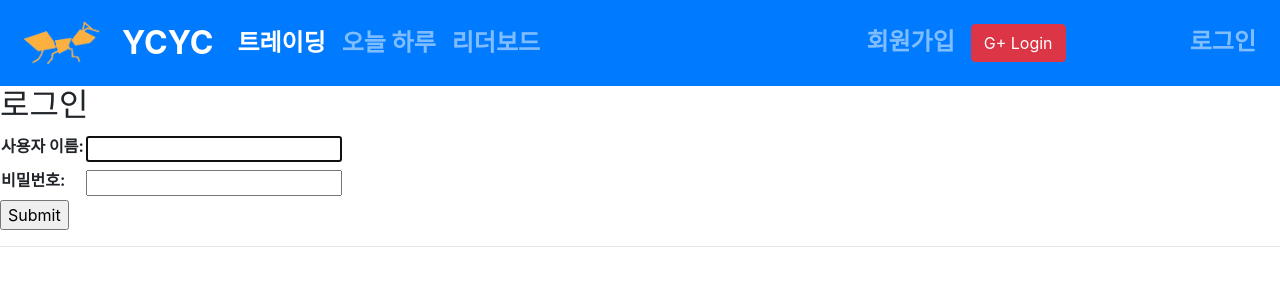
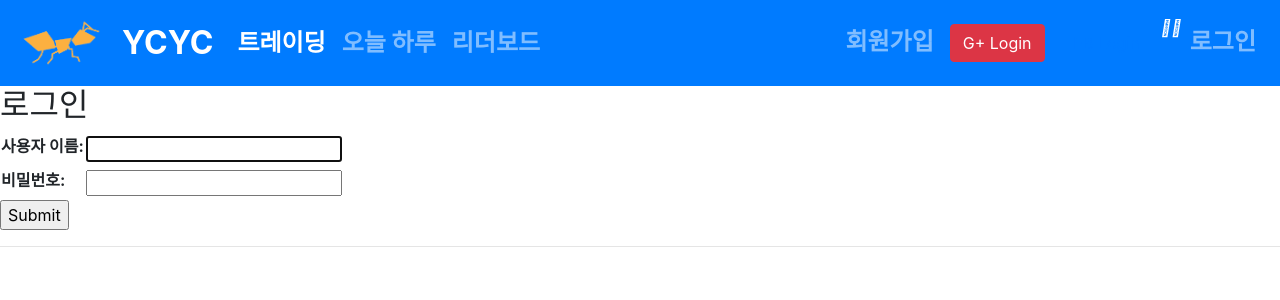
Before and after one commit to pirogramming/YoungCha_x2, a Django app: page /login/ in a window 1280 px wide. Shown: the top 300 px of the page. Run offline with Django 3.2, Linux system fonts and the light colour scheme; some libraries are stand-ins or nearby versions.

Commit message:
fontawesome 도입중

```diff
--- a/YoungCha_x2/templates/layout.html
+++ b/YoungCha_x2/templates/layout.html
@@ -18,6 +18,7 @@
             src="https://stackpath.bootstrapcdn.com/bootstrap/4.3.1/js/bootstrap.min.js"></script>
     <link href="https://fonts.googleapis.com/css?family=Anton&display=swap" rel="stylesheet">
     <link href="https://fonts.googleapis.com/css?family=Advent+Pro|Orbitron&display=swap" rel="stylesheet">
+    <link href="https://stackpath.bootstrapcdn.com/font-awesome/4.7.0/css/font-awesome.min.css" rel="stylesheet" integrity="sha384-wvfXpqpZZVQGK6TAh5PVlGOfQNHSoD2xbE+QkPxCAFlNEevoEH3Sl0sibVcOQVnN" crossorigin="anonymous">
 <!--{% load staticfiles %}-->
 <!--    <script src="{% static 'css/layout.css' %}"></script>-->
     <!--    <link href="layout2.css" rel="stylesheet">-->
@@ -323,7 +324,9 @@
                 <a class="nav-link" href="{% url 'accounts:signup' %}?next={{ request.path }}">회원가입</a>
             </li>
 <a href="{% url "social:begin" "google-oauth2" %}"><button class="btn btn-danger" style="margin: 8px">G+ Login</button></a>
-<a href="{% url "social:begin" "facebook" %}"><button class="btn btn-outline-primary" style="margin: 8px">FB Login</button></a>
+<a href="{% url "social:begin" "facebook" %}"><button class="btn btn-outline-primary" style="margin: 8px" style="color: white">FB Login</button></a>
+                 <i class="fab fa-google-plus-square" style="color: white;"></i>
+                 <i class="fab fa-facebook-square" style="color: white;"></i>
             <li class="nav-item">
                <a class="opener2 nav-link" href="{% url 'accounts:login' %}?next={{ request.path }}">로그인</a>
             </li>
```
